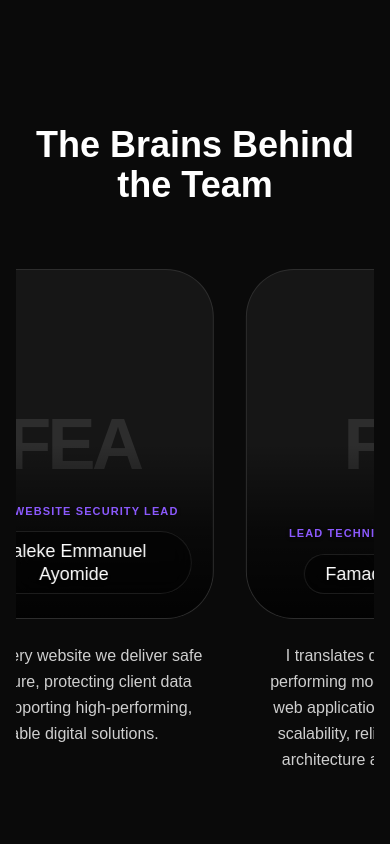
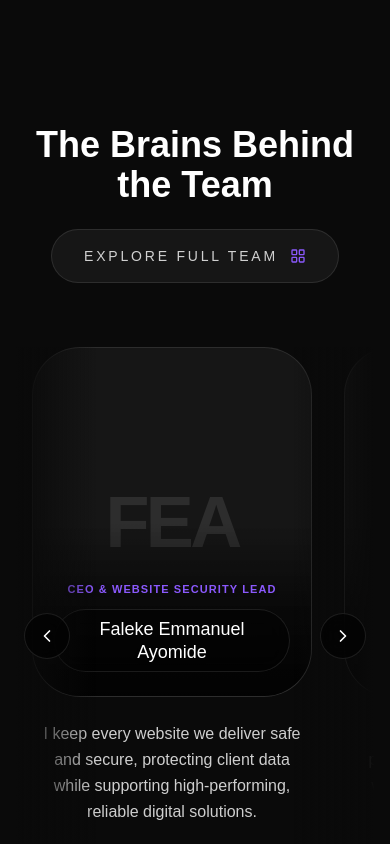
Before and after one commit to sidiq20/primestack, a Next.js app: page /about in a window 390 px wide. Shown: the part 3420-4264 px from the top of the page. Built offline with nearby package versions, Linux system fonts and the light colour scheme; a web font is replaced by a local one.

Commit message:
new update

```diff
--- a/src/app/about/page.tsx
+++ b/src/app/about/page.tsx
@@ -1,5 +1,3 @@
-"use client";
-
 "use client";
 
 import { Navbar } from "@/components/navbar";
@@ -7,8 +5,10 @@ import { Footer } from "@/components/footer";
 import { FinalCTA } from "@/components/final-cta";
 import { MissionVision } from "@/components/mission-vision";
 import Image from "next/image";
-import { motion } from "framer-motion";
+import { motion, AnimatePresence } from "framer-motion";
 import { Logo } from "@/components/logo";
+import { useState, useRef, useEffect } from "react";
+import { LayoutGrid, Play, ChevronLeft, ChevronRight } from "lucide-react";
 
 const team = [
   {
@@ -45,6 +45,57 @@ const team = [
 ];
 
 export default function AboutPage() {
+  const [isGridView, setIsGridView] = useState(false);
+  const scrollRef = useRef<HTMLDivElement>(null);
+  const [isAutoScrolling, setIsAutoScrolling] = useState(true);
+  const [lastActivity, setLastActivity] = useState(Date.now());
+
+  // Auto-scroll loop
+  useEffect(() => {
+    let interval: NodeJS.Timeout;
+    if (isAutoScrolling && scrollRef.current && !isGridView) {
+      interval = setInterval(() => {
+        if (scrollRef.current) {
+          const { scrollLeft, scrollWidth } = scrollRef.current;
+          // Reset if we've scrolled past the first set of items
+          if (scrollLeft >= scrollWidth / 2) {
+            scrollRef.current.scrollLeft = 0;
+          } else {
+            scrollRef.current.scrollLeft += 1;
+          }
+        }
+      }, 25);
+    }
+    return () => clearInterval(interval);
+  }, [isAutoScrolling, isGridView]);
+
+  // Inactivity monitor to resume scrolling
+  useEffect(() => {
+    const checkInactivity = setInterval(() => {
+      if (!isAutoScrolling && Date.now() - lastActivity > 10000) {
+        setIsAutoScrolling(true);
+      }
+    }, 1000);
+    return () => clearInterval(checkInactivity);
+  }, [isAutoScrolling, lastActivity]);
+
+  const handleInteraction = () => {
+    setIsAutoScrolling(false);
+    setLastActivity(Date.now());
+  };
+
+  const scroll = (direction: 'left' | 'right') => {
+    handleInteraction();
+    if (scrollRef.current) {
+      const scrollAmount = 350;
+      const targetScroll = scrollRef.current.scrollLeft + (direction === 'left' ? -scrollAmount : scrollAmount);
+      scrollRef.current.scrollTo({
+        left: targetScroll,
+        behavior: 'smooth'
+      });
+    }
+  };
+
   return (
     <main className="min-h-screen bg-background">
       <Navbar />
@@ -125,18 +176,62 @@ export default function AboutPage() {
 
           {/* Team Section */}
           <div className="space-y-16 overflow-hidden max-w-[100vw]">
-            <div className="text-center space-y-4">
+            <div className="text-center space-y-6">
               <h2 className="font-clash text-4xl md:text-6xl font-bold text-white">The Brains Behind the Team</h2>
+              <div className="flex justify-center">
+                <button
+                  onClick={() => setIsGridView(!isGridView)}
+                  className="flex items-center gap-3 px-8 py-4 rounded-full bg-white/5 border border-white/10 hover:bg-white/10 hover:border-white/20 transition-all duration-300 group"
+                >
+                  <span className="font-general text-sm font-medium text-white/80 group-hover:text-white uppercase tracking-[0.2em]">
+                    {isGridView ? "Back to Scroll" : "Explore Full Team"}
+                  </span>
+                  {isGridView ? (
+                    <Play className="w-4 h-4 text-primary fill-primary" />
+                  ) : (
+                    <LayoutGrid className="w-4 h-4 text-primary" />
+                  )}
+                </button>
+              </div>
             </div>
 
-            <div className="relative flex w-full">
+            <AnimatePresence mode="wait">
+              {!isGridView ? (
                 <motion.div
-                className="flex gap-8 w-max pr-8"
-                animate={{ x: ["0%", "-50%"] }}
-                transition={{ repeat: Infinity, ease: "linear", duration: 30 }}
+                  key="marquee"
+                  initial={{ opacity: 0 }}
+                  animate={{ opacity: 1 }}
+                  exit={{ opacity: 0 }}
+                  transition={{ duration: 0.5 }}
+                  className="relative group/marquee"
+                >
+                  {/* Navigation Arrows - always visible on mobile, hover on desktop */}
+                  <div className="absolute left-2 md:left-4 top-1/2 -translate-y-1/2 z-20 opacity-100 md:opacity-0 md:group-hover/marquee:opacity-100 transition-opacity duration-300">
+                    <button
+                      onClick={() => scroll('left')}
+                      className="p-3 md:p-4 rounded-full bg-black/60 backdrop-blur-md border border-white/10 text-white active:scale-90 hover:bg-primary/20 hover:border-primary/50 transition-all duration-300"
+                    >
+                      <ChevronLeft className="w-5 h-5 md:w-6 md:h-6" />
+                    </button>
+                  </div>
+                  <div className="absolute right-2 md:right-4 top-1/2 -translate-y-1/2 z-20 opacity-100 md:opacity-0 md:group-hover/marquee:opacity-100 transition-opacity duration-300">
+                    <button
+                      onClick={() => scroll('right')}
+                      className="p-3 md:p-4 rounded-full bg-black/60 backdrop-blur-md border border-white/10 text-white active:scale-90 hover:bg-primary/20 hover:border-primary/50 transition-all duration-300"
+                    >
+                      <ChevronRight className="w-5 h-5 md:w-6 md:h-6" />
+                    </button>
+                  </div>
+
+                  <div
+                    ref={scrollRef}
+                    onMouseDown={handleInteraction}
+                    onTouchStart={handleInteraction}
+                    onWheel={handleInteraction}
+                    className="flex overflow-x-auto scrollbar-hide gap-8 px-4 pb-8 snap-x snap-mandatory no-scrollbar"
                   >
                     {[...team, ...team].map((member, index) => (
-                  <div key={index} className="space-y-6 group flex-shrink-0 w-[280px] sm:w-[320px]">
+                      <div key={index} className="space-y-6 group flex-shrink-0 w-[280px] sm:w-[320px] snap-center">
                         <div className="relative aspect-[4/5] rounded-[3rem] overflow-hidden border border-white/10 bg-white/5 flex items-center justify-center">
                           <div className="absolute inset-0 flex items-center justify-center">
                             <span className="text-7xl font-satoshi font-bold tracking-tighter text-white/10 group-hover:text-white/20 transition-colors duration-700">
@@ -157,8 +252,46 @@ export default function AboutPage() {
                         </p>
                       </div>
                     ))}
+                  </div>
+
+                  {/* Edge fade overlays */}
+                  <div className="absolute inset-y-0 left-0 w-20 md:w-32 bg-gradient-to-r from-background to-transparent pointer-events-none z-10" />
+                  <div className="absolute inset-y-0 right-0 w-20 md:w-32 bg-gradient-to-l from-background to-transparent pointer-events-none z-10" />
                 </motion.div>
+              ) : (
+                <motion.div
+                  key="grid"
+                  initial={{ opacity: 0, scale: 0.95 }}
+                  animate={{ opacity: 1, scale: 1 }}
+                  exit={{ opacity: 0, scale: 0.95 }}
+                  transition={{ duration: 0.5 }}
+                  className="grid grid-cols-1 md:grid-cols-2 lg:grid-cols-3 gap-8 px-4 max-w-7xl mx-auto pb-20"
+                >
+                  {team.map((member, index) => (
+                    <div key={index} className="space-y-6 group">
+                      <div className="relative aspect-[4/5] rounded-[3rem] overflow-hidden border border-white/10 bg-white/5 flex items-center justify-center">
+                        <div className="absolute inset-0 flex items-center justify-center">
+                          <span className="text-7xl font-satoshi font-bold tracking-tighter text-white/10 group-hover:text-white/20 transition-colors duration-700">
+                            {/* @ts-ignore */}
+                            {member.initials || member.name.split(' ').map(n => n[0]).join('').slice(0, 2)}
+                          </span>
                         </div>
+                        <div className="absolute inset-x-0 bottom-0 top-1/2 bg-gradient-to-t from-black/90 via-black/60 to-transparent" />
+                        <div className="absolute bottom-6 left-0 right-0 z-10 text-center flex flex-col items-center px-2">
+                           <p className="font-satoshi text-[11px] font-bold uppercase tracking-widest text-primary mb-3 drop-shadow-sm">{member.role}</p>
+                           <div className="rounded-full px-5 py-2 bg-black/40 backdrop-blur-md border border-white/10 w-fit max-w-[90%]">
+                             <h4 className="font-clash font-medium text-lg leading-tight text-white drop-shadow-md text-balance">{member.name}</h4>
+                           </div>
+                        </div>
+                      </div>
+                      <p className="font-satoshi text-base font-medium text-white/80 leading-relaxed px-2 text-center h-auto pb-4">
+                        {member.bio}
+                      </p>
+                    </div>
+                  ))}
+                </motion.div>
+              )}
+            </AnimatePresence>
           </div>
         </div>
       </section>
```
Lines whose indentation alone changed are shown as unchanged.
